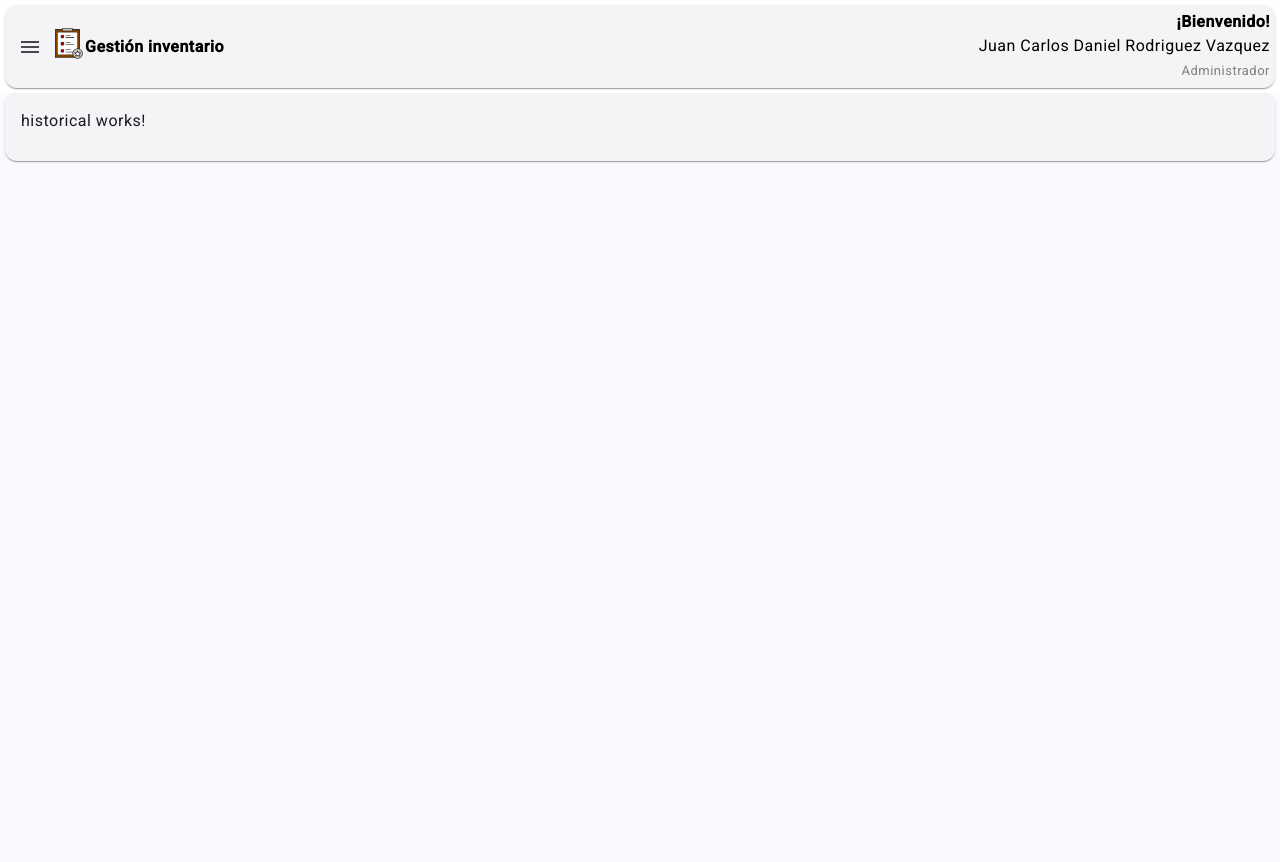
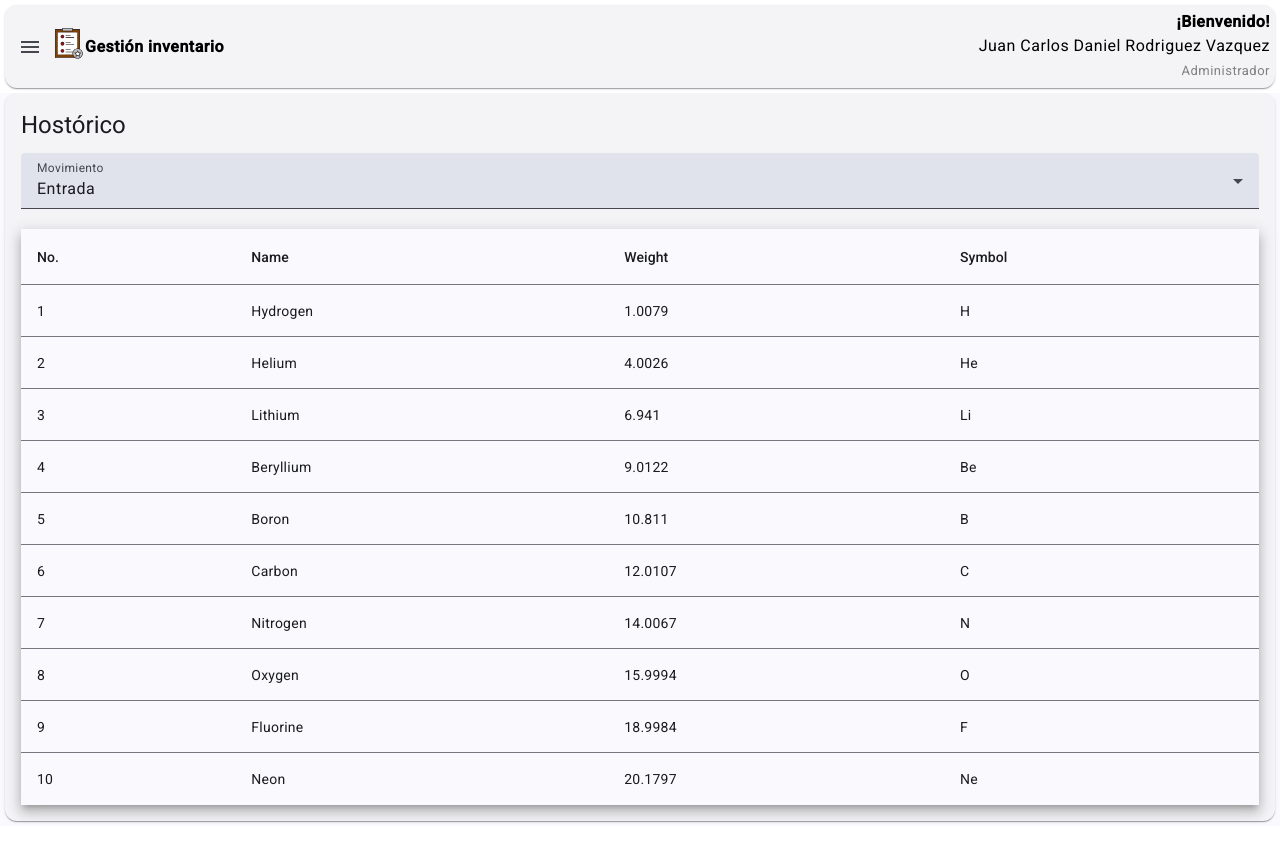
Before and after one commit to Danielbulevare/inventary-frontend, an Angular app: page /inventory-management/historical in a window 1280 px wide. Shown: the top 862 px of the page. After the commit the page ends 826 px from the top, so only its background shows below. Built offline with nearby package versions, Linux system fonts and the light colour scheme.

Commit message:
Se realizó el diseño de la pantalla Histórico

```diff
--- /dev/null
+++ b/src/app/inventoryManagement/components/histotical-form-filtered-by-move/histotical-form-filtered-by-move.component.html
@@ -0,0 +1,10 @@
+<form>
+  <!--Entrada move-->
+  <mat-form-field class="wide-container">
+    <mat-label>Movimiento</mat-label>
+    <mat-select [formControl]="move">
+      <mat-option value="1">Entrada</mat-option>
+      <mat-option value="2">Salida</mat-option>
+    </mat-select>
+  </mat-form-field>
+</form>
--- /dev/null
+++ b/src/app/inventoryManagement/components/histotical-form-filtered-by-move/histotical-form-filtered-by-move.component.ts
@@ -0,0 +1,14 @@
+import { Component } from '@angular/core';
+import { FormControl, ReactiveFormsModule } from '@angular/forms';
+import { MatSelectModule } from '@angular/material/select';
+
+@Component({
+  selector: 'app-histotical-form-filtered-by-move',
+  standalone: true,
+  imports: [MatSelectModule, ReactiveFormsModule],
+  templateUrl: './histotical-form-filtered-by-move.component.html',
+  styleUrl: './histotical-form-filtered-by-move.component.css',
+})
+export class HistoticalFormFilteredByMoveComponent {
+  move = new FormControl('1');
+}
--- /dev/null
+++ b/src/app/inventoryManagement/components/histotical-table/histotical-table.component.html
@@ -0,0 +1,32 @@
+<table mat-table [dataSource]="dataSource" class="mat-elevation-z8">
+
+  <!--- Note that these columns can be defined in any order.
+        The actual rendered columns are set as a property on the row definition" -->
+
+  <!-- Position Column -->
+  <ng-container matColumnDef="position">
+    <th mat-header-cell *matHeaderCellDef> No. </th>
+    <td mat-cell *matCellDef="let element"> {{element.position}} </td>
+  </ng-container>
+
+  <!-- Name Column -->
+  <ng-container matColumnDef="name">
+    <th mat-header-cell *matHeaderCellDef> Name </th>
+    <td mat-cell *matCellDef="let element"> {{element.name}} </td>
+  </ng-container>
+
+  <!-- Weight Column -->
+  <ng-container matColumnDef="weight">
+    <th mat-header-cell *matHeaderCellDef> Weight </th>
+    <td mat-cell *matCellDef="let element"> {{element.weight}} </td>
+  </ng-container>
+
+  <!-- Symbol Column -->
+  <ng-container matColumnDef="symbol">
+    <th mat-header-cell *matHeaderCellDef> Symbol </th>
+    <td mat-cell *matCellDef="let element"> {{element.symbol}} </td>
+  </ng-container>
+
+  <tr mat-header-row *matHeaderRowDef="displayedColumns"></tr>
+  <tr mat-row *matRowDef="let row; columns: displayedColumns;"></tr>
+</table>
--- /dev/null
+++ b/src/app/inventoryManagement/components/histotical-table/histotical-table.component.ts
@@ -0,0 +1,34 @@
+import { Component } from '@angular/core';
+import { MatTableModule } from '@angular/material/table';
+
+export interface PeriodicElement {
+  name: string;
+  position: number;
+  weight: number;
+  symbol: string;
+}
+
+const ELEMENT_DATA: PeriodicElement[] = [
+  { position: 1, name: 'Hydrogen', weight: 1.0079, symbol: 'H' },
+  { position: 2, name: 'Helium', weight: 4.0026, symbol: 'He' },
+  { position: 3, name: 'Lithium', weight: 6.941, symbol: 'Li' },
+  { position: 4, name: 'Beryllium', weight: 9.0122, symbol: 'Be' },
+  { position: 5, name: 'Boron', weight: 10.811, symbol: 'B' },
+  { position: 6, name: 'Carbon', weight: 12.0107, symbol: 'C' },
+  { position: 7, name: 'Nitrogen', weight: 14.0067, symbol: 'N' },
+  { position: 8, name: 'Oxygen', weight: 15.9994, symbol: 'O' },
+  { position: 9, name: 'Fluorine', weight: 18.9984, symbol: 'F' },
+  { position: 10, name: 'Neon', weight: 20.1797, symbol: 'Ne' },
+];
+
+@Component({
+  selector: 'app-histotical-table',
+  standalone: true,
+  imports: [MatTableModule],
+  templateUrl: './histotical-table.component.html',
+  styleUrl: './histotical-table.component.css',
+})
+export class HistoticalTableComponent {
+  displayedColumns: string[] = ['position', 'name', 'weight', 'symbol'];
+  dataSource = ELEMENT_DATA;
+}
--- a/src/app/inventoryManagement/inventory-management.component.css
+++ b/src/app/inventoryManagement/inventory-management.component.css
@@ -7,10 +7,6 @@
   list-style: none;
 }
 
-mat-sidenav-container{
-  height: 100vh;
-}
-
 mat-sidenav{
   width: 250px;
 }
--- a/src/app/inventoryManagement/pages/historical/historical.component.html
+++ b/src/app/inventoryManagement/pages/historical/historical.component.html
@@ -1 +1,3 @@
-<p>historical works!</p>
+<h6>Hostórico</h6>
+<app-histotical-form-filtered-by-move/>
+<app-histotical-table/>
```
Also changed, not shown: src/app/inventoryManagement/pages/historical/historical.component.ts (+5 -5 lines), src/app/inventoryManagement/components/histotical-form-filtered-by-move/histotical-form-filtered-by-move.component.css (added), src/app/inventoryManagement/components/histotical-table/histotical-table.component.css (added), 2 other files (tests, documents, lock files or other folders).
